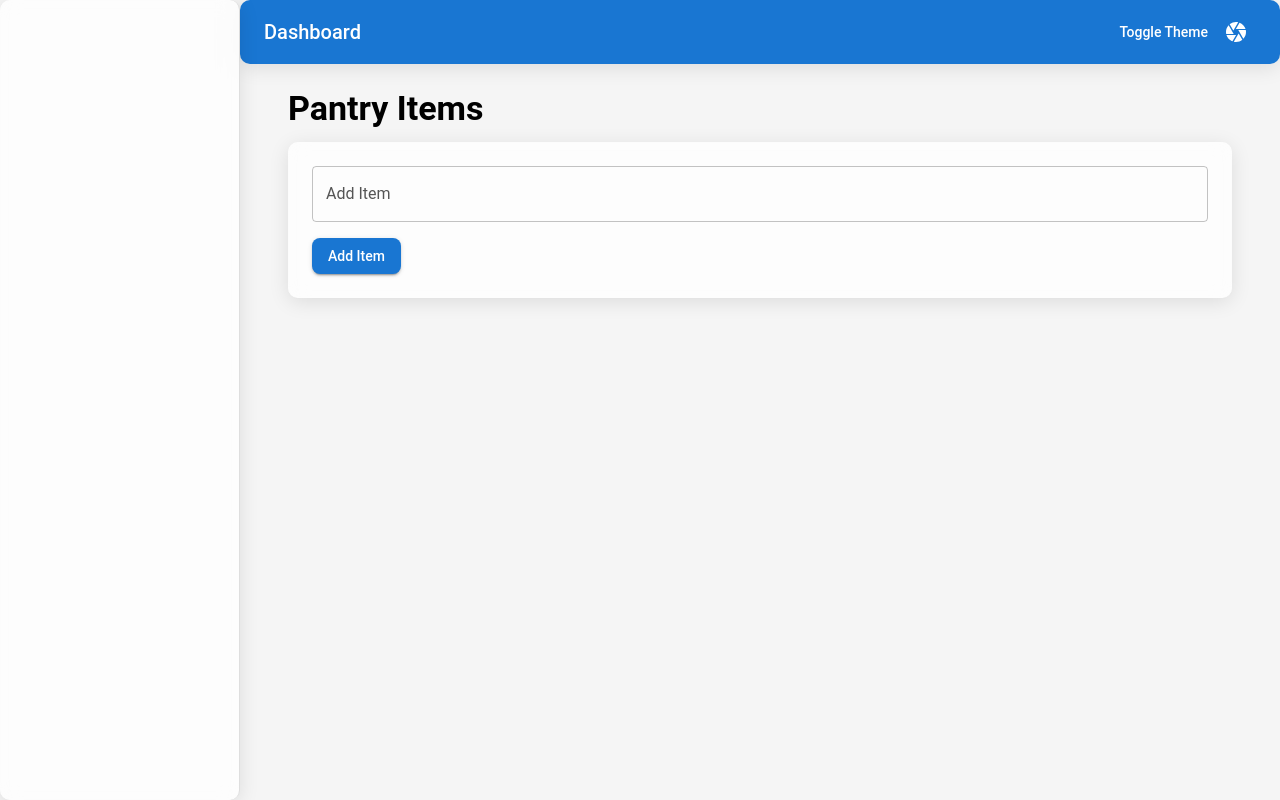
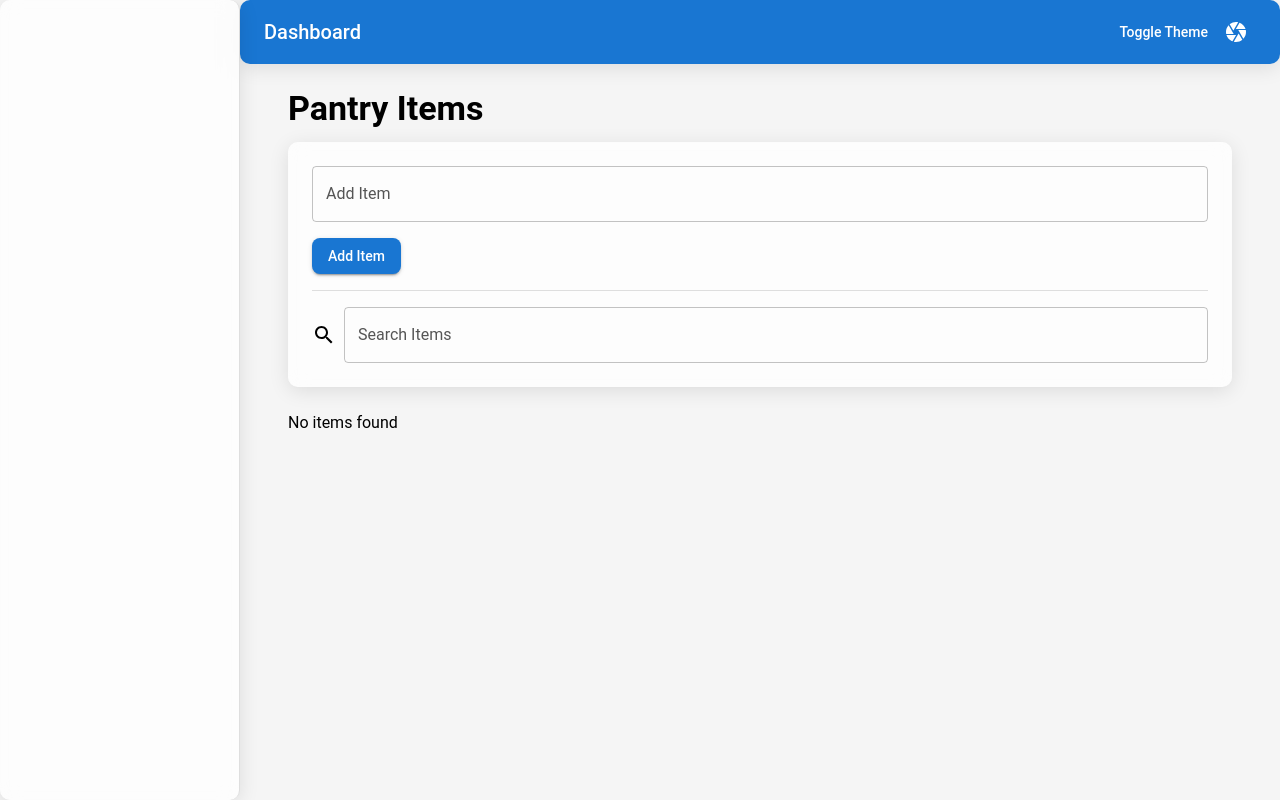
Before and after one commit to Nom3o/Pantry-Tracker, a Next.js app: page / in a window 1280 px wide. Built offline with nearby package versions, Linux system fonts and the light colour scheme.

Commit message:
Adding a search functionality

```diff
--- a/pages/index.js
+++ b/pages/index.js
@@ -2,11 +2,13 @@
 
 import React, { useState } from 'react';
 import DashboardLayout from '../components/DashboardLayout';
-import { Box, Button, Container, List, ListItem, ListItemText, TextField, Typography, Paper } from '@mui/material';
+import { Box, Button, Container, List, ListItem, ListItemText, TextField, Typography, Paper, Divider } from '@mui/material';
+import SearchIcon from '@mui/icons-material/Search';
 
 export default function Dashboard() {
   const [items, setItems] = useState([]);
   const [inputValue, setInputValue] = useState('');
+  const [searchTerm, setSearchTerm] = useState('');
   const [isEditing, setIsEditing] = useState(false);
   const [currentIndex, setCurrentIndex] = useState(null);
 
@@ -38,6 +40,8 @@ export default function Dashboard() {
     }
   };
 
+  const filteredItems = items.filter(item => item.toLowerCase().includes(searchTerm.toLowerCase()));
+
   return (
     <DashboardLayout>
       <Container>
@@ -51,24 +55,36 @@ export default function Dashboard() {
             variant="outlined"
             value={inputValue}
             onChange={(e) => setInputValue(e.target.value)}
+            sx={{ mb: 2 }}
           />
           <Button
             variant="contained"
             color="primary"
             onClick={isEditing ? handleUpdateItem : handleAddItem}
-            sx={{ mt: 2 }}
           >
             {isEditing ? 'Update Item' : 'Add Item'}
           </Button>
+          <Divider sx={{ my: 2 }} />
+          <Box sx={{ display: 'flex', alignItems: 'center' }}>
+            <SearchIcon sx={{ mr: 1 }} />
+            <TextField
+              label="Search Items"
+              variant="outlined"
+              value={searchTerm}
+              onChange={(e) => setSearchTerm(e.target.value)}
+              fullWidth
+            />
+          </Box>
         </Paper>
         <List>
-          {items.map((item, index) => (
-            <ListItem key={index} sx={{ mb: 1 }}>
+          {filteredItems.length > 0 ? (
+            filteredItems.map((item, index) => (
+              <ListItem key={index} sx={{ mb: 1, borderRadius: '10px', boxShadow: '0px 2px 10px rgba(0,0,0,0.1)' }}>
                 <ListItemText primary={item} />
                 <Button
                   variant="contained"
                   color="error"
-                onClick={() => handleRemoveItem(index)}
+                  onClick={() => handleRemoveItem(items.indexOf(item))}
                   sx={{ mr: 1 }}
                 >
                   Remove
@@ -76,12 +92,15 @@ export default function Dashboard() {
                 <Button
                   variant="contained"
                   color="secondary"
-                onClick={() => handleEditItem(index)}
+                  onClick={() => handleEditItem(items.indexOf(item))}
                 >
                   Edit
                 </Button>
               </ListItem>
-          ))}
+            ))
+          ) : (
+            <Typography variant="body1">No items found</Typography>
+          )}
         </List>
       </Container>
     </DashboardLayout>
```
Lines whose indentation alone changed are shown as unchanged.
